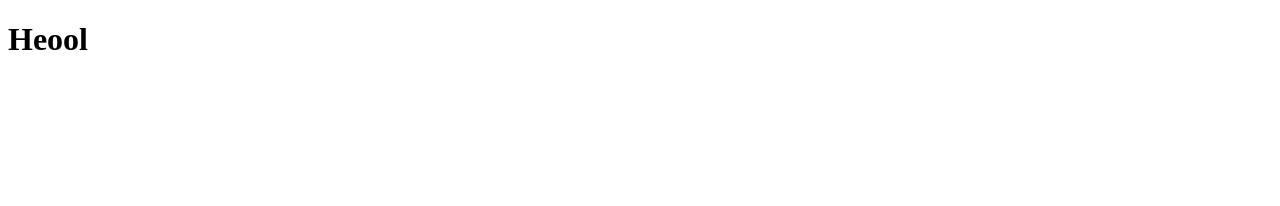
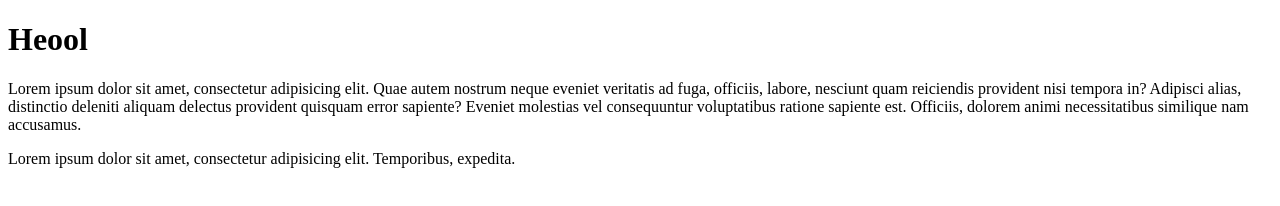
Before and after one commit to saharanhossen/My-first-github-repo, a plain HTML site: page index.html in a window 1280 px wide. Drawn offline with Linux system fonts and the light colour scheme.

Commit message:
paragraph added

```diff
--- a/index.html
+++ b/index.html
@@ -7,5 +7,7 @@
 </head>
 <body>
     <h1>Heool</h1>
+    <p>Lorem ipsum dolor sit amet, consectetur adipisicing elit. Quae autem nostrum neque eveniet veritatis ad fuga, officiis, labore, nesciunt quam reiciendis provident nisi tempora in? Adipisci alias, distinctio deleniti aliquam delectus provident quisquam error sapiente? Eveniet molestias vel consequuntur voluptatibus ratione sapiente est. Officiis, dolorem animi necessitatibus similique nam accusamus.</p>
+           <p> Lorem ipsum dolor sit amet, consectetur adipisicing elit. Temporibus, expedita.</p>
 </body>
 </html>
```
